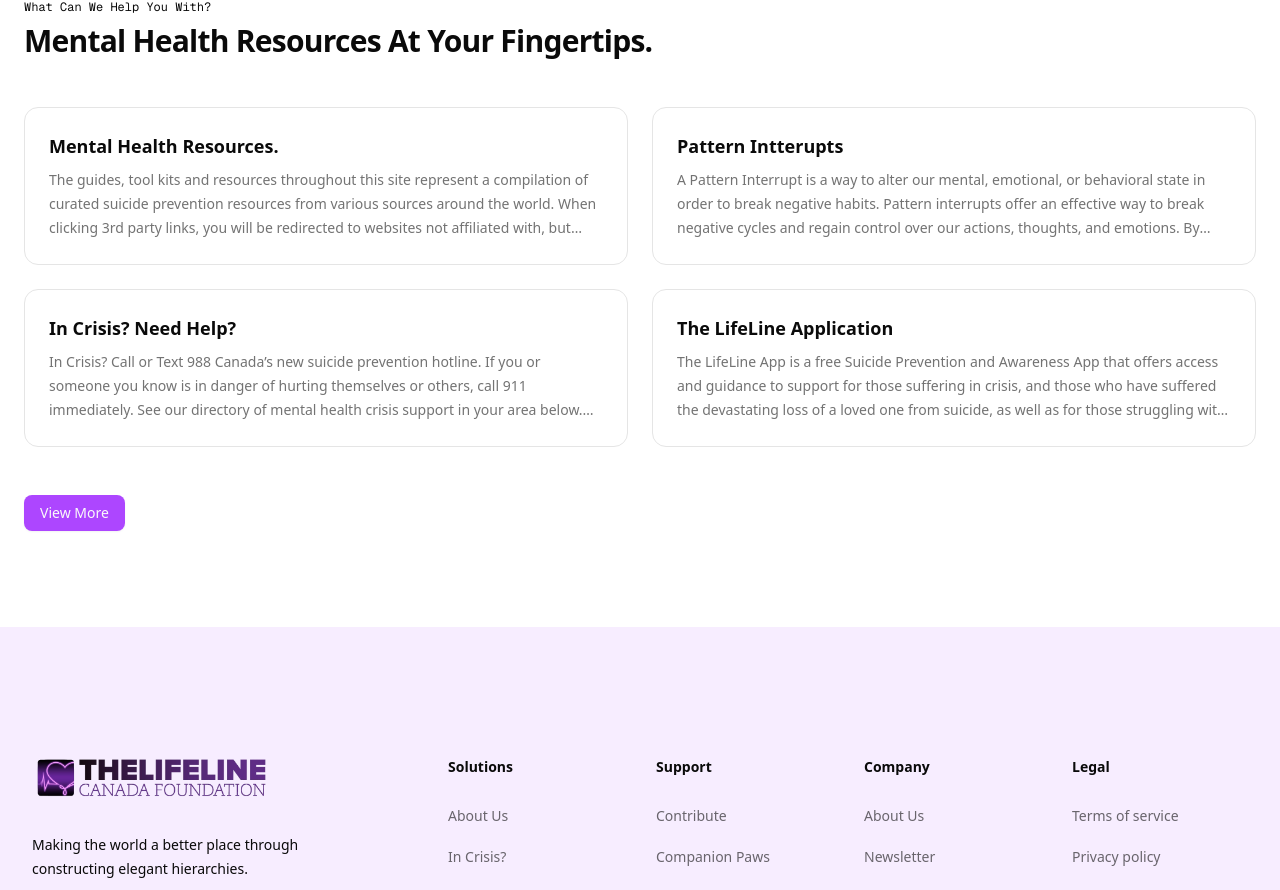
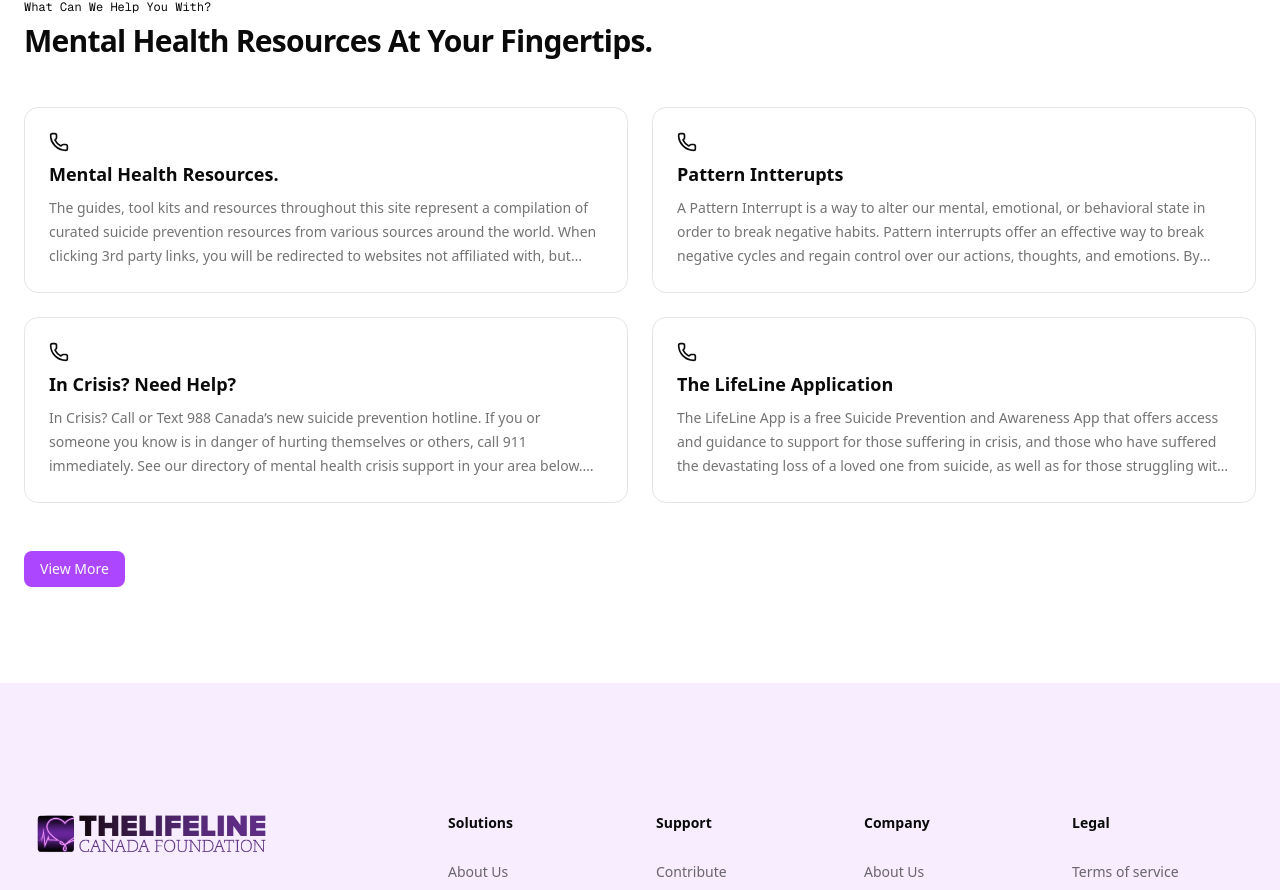
Before and after one commit to Justin-Bento/the-lifeline-canada-foundation, a Next.js app: page / in a window 1280 px wide. Shown: the part 1133-2023 px from the top of the page. Built offline with nearby package versions, Linux system fonts and the light colour scheme.

Commit message:
Included sample icons for the cards

```diff
--- a/src/app/(frontend)/page.tsx
+++ b/src/app/(frontend)/page.tsx
@@ -5,6 +5,7 @@
   CardDescription,
   CardTitle,
 } from "@/components/ui/card";
+import { PhoneIcon } from "lucide-react";
 import Image from "next/image";
 import Link from "next/link";
 
@@ -72,6 +73,7 @@
           <div className="grid grid-cols-1 lg:grid-cols-2 gap-6">
             <Card className="shadow-none">
               <CardContent className="space-y-2">
+                <PhoneIcon className="size-5" />
                 <CardTitle className="text-lg font-semibold">
                   Mental Health Resources.
                 </CardTitle>
@@ -87,6 +89,7 @@
             </Card>
             <Card className="shadow-none">
               <CardContent className="space-y-2">
+                <PhoneIcon className="size-5" />
                 <CardTitle className="text-lg font-semibold">
                   Pattern Intterupts
                 </CardTitle>
@@ -103,6 +106,7 @@
             </Card>
             <Card className="shadow-none">
               <CardContent className="space-y-2">
+                <PhoneIcon className="size-5" />
                 <CardTitle className="text-lg font-semibold">
                   In Crisis? Need Help?
                 </CardTitle>
@@ -118,6 +122,7 @@
             </Card>
             <Card className="shadow-none">
               <CardContent className="space-y-2">
+                <PhoneIcon className="size-5" />
                 <CardTitle className="text-lg font-semibold">
                   The LifeLine Application
                 </CardTitle>
```
